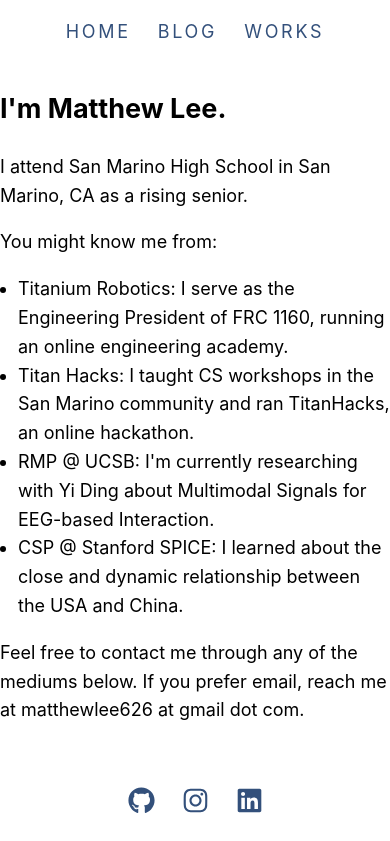
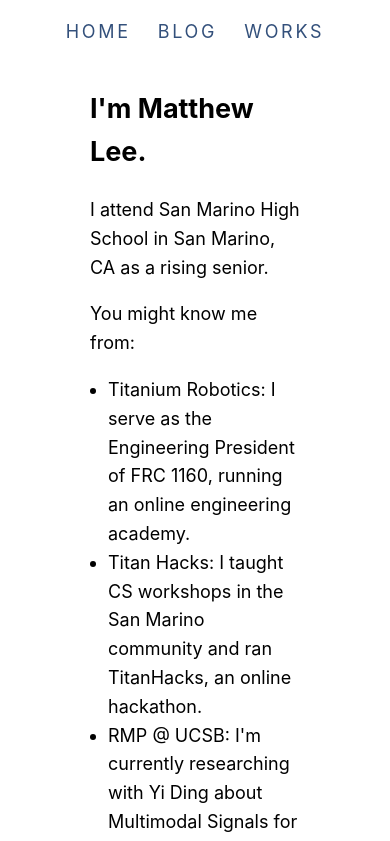
Before and after one commit to matthewlee626/website, a Next.js app: page / in a window 390 px wide. Shown: the top 841 px of the page. Built offline with nearby package versions, Linux system fonts and the light colour scheme.

Commit message:
margin fix for mobile

```diff
--- a/components/layout.js
+++ b/components/layout.js
@@ -28,11 +28,11 @@
       </Head>
       <section>
         <header className={styles.header}>
-          <Link href={`/`}>
+          <Link href={`/`} key={'home'}>
             <a>home</a>
           </Link>
           {topLevel.map((name) => (
-              <Link href={`/${name}`}>
+              <Link href={`/${name}`} key={name}>
                   <a>{name}</a>
               </Link>
           ))}
--- a/components/layout.module.sass
+++ b/components/layout.module.sass
@@ -4,9 +4,10 @@
   display: flex
   flex-direction: row
   justify-content: center
+  margin: 0 5rem
 
 .container
-  max-width: 30rem
+  max-width: 40rem
   margin: 0 auto
   min-height: 100%
   display: flex
@@ -38,6 +39,9 @@
       width: 100%
       left: 0
 
+.main
+  margin: 0 5rem
+
 .footer
   @extend %centered
   a
```
